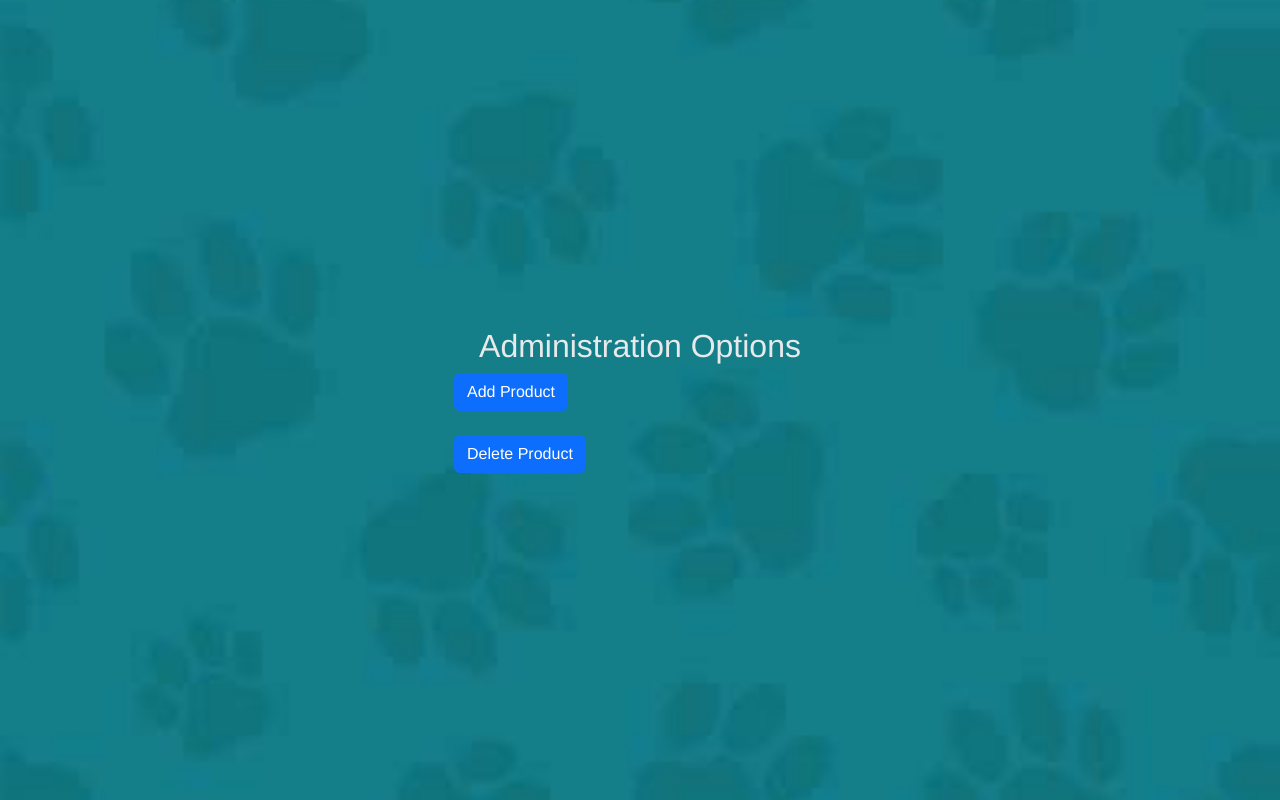
After one commit to NrmeenAraby/cyberus_project, a Flask app: page /main_admin in a window 1280 px wide. The commit adds this page. Run offline with Flask 3, Linux system fonts and the light colour scheme; some libraries are stand-ins or nearby versions.

Commit message:
Added main_admin

```diff
--- a/app.py
+++ b/app.py
@@ -77,6 +77,12 @@ def Login () :
 #    session.pop('username',None)
 #    return redirect(url_for('home'))       #to do
 
+@app.route('/main_admin' , methods = ['GET' , 'POST'])
+def main_admin () :
+   flash("Password does not match", "danger")
+   return render_template('main_admin.html')
+
+
 if __name__ == '__main__' :
     database.user_tb(connection)
     app.run(debug=True)
--- a/templates/Register.html
+++ b/templates/Register.html
@@ -36,7 +36,7 @@
                 <div class="text-center">
                     <button type="submit" class="btn btn-primary mt-3">Register</button>
                 </div>
-                <div class="mt-2"> <a href="/Login.html" class="fs-6 fw-light">Already have an account ?</a></div>
+                <div class="mt-2"> <a href="/Login" class="fs-6 fw-light">Already have an account ?</a></div>
             </form>
         </div>
     </div>
--- /dev/null
+++ b/templates/main_admin.html
@@ -0,0 +1,22 @@
+<!DOCTYPE html>
+<html>
+<head>
+        <title>admin</title>
+         <meta charset="utf-8">
+         <meta name="viewport" content="width=device-width, initial-scale=1">
+         <link rel="stylesheet" href="{{ url_for('static', filename='css/bootstrap.min.css') }}" />
+         <link rel="stylesheet" href="{{ url_for('static', filename='css/style.css') }}" />
+</head>
+<body class="d-flex flex-column min-vh-100">
+    <div class="container d-flex flex-column justify-content-center align-items-center min-vh-100">
+        <div class="text-center spacer">
+            <h2>Administration Options</h2>
+        </div>
+        <div class="d-grid gap-4 col-4">
+           <a href="/addProd"><button class="btn btn-primary">Add Product</button></a>
+           <a href="/delProd"><button class="btn btn-primary" type="button">Delete Product</button></a>
+        </div>
+    </div>
+    <script src="https://stackpath.bootstrapcdn.com/bootstrap/5.3.0/js/bootstrap.bundle.min.js"></script>
+</body>
+</html>
```
Also changed, not shown: static/uploads/wallpapersden.com_cool-red-mountains-4k_1600x900.jpg (added), 1 other file.
